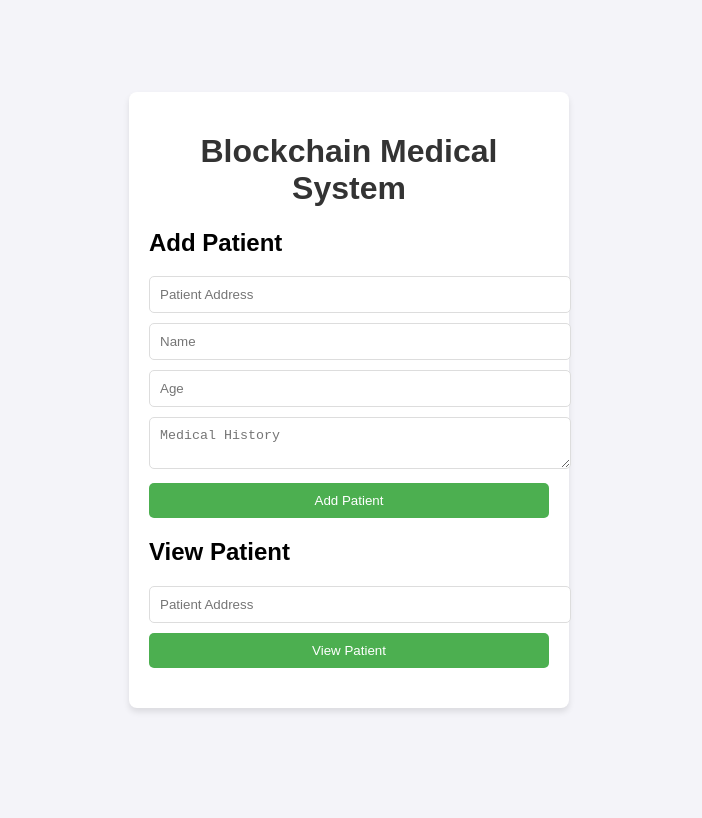
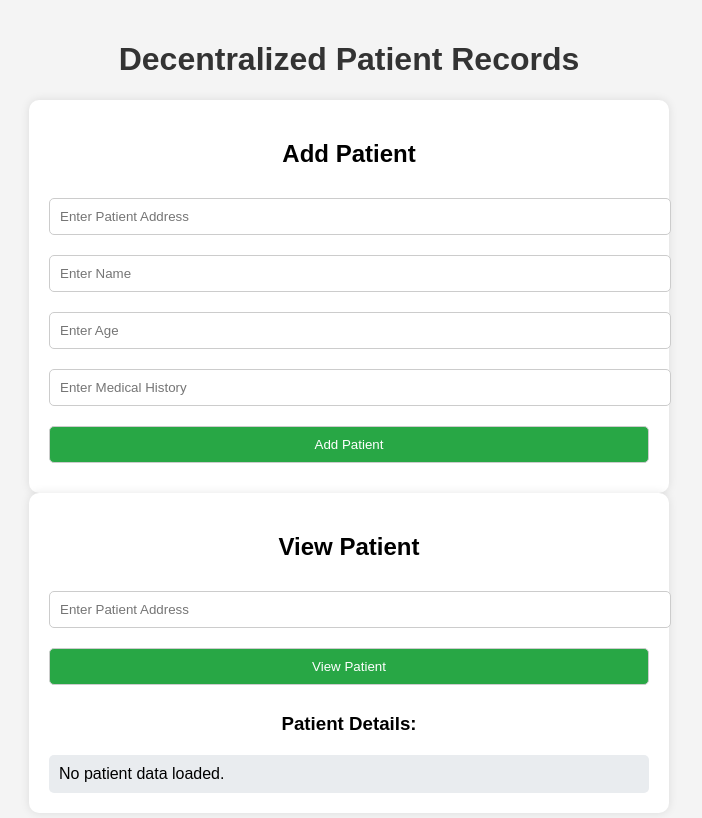
Before and after one commit to M-Umar-Amir/sonicdefi, a plain HTML site: page index.html in a window 1280 px wide. Shown: the whole page, without its empty margins (291-993 px from the left). Drawn offline with Linux system fonts and the light colour scheme.

Commit message:
Finalized basic Dapp

```diff
--- a/app.js
+++ b/app.js
@@ -16,7 +16,7 @@ window.onload = async () => {
   const provider = new ethers.providers.Web3Provider(window.ethereum);
   const signer = provider.getSigner();
 
-  const contractAddress = "0xf2Bb73742657e30661c2cc74ADaA5E62790Fd107";  // Replace with your contract address
+  const contractAddress = "0x1D7ab693906fCeDCEec4A231A9D9Ca78114b8847";  // Replace with your contract address
   const abi = [
       "function addDoctor(address doctor) external",
       "function addPatient(address patientAddress, string memory name, uint256 age, string memory medicalHistory) external",
@@ -25,6 +25,9 @@ window.onload = async () => {
 
   const contract = new ethers.Contract(contractAddress, abi, signer);
 
+  await contract.addDoctor("0xf2Bb73742657e30661c2cc74ADaA5E62790Fd107");
+
+  // Add Patient
   document.getElementById("addPatientButton").addEventListener("click", async () => {
       try {
           const patientAddress = document.getElementById("patientAddress").value;
@@ -47,4 +50,37 @@ window.onload = async () => {
           alert(`Failed to add patient: ${error.message}`);
       }
   });
+
+  // View Patient
+  document.getElementById("viewPatientButton").addEventListener("click", async () => {
+      try {
+          const patientAddress = document.getElementById("patientAddressView").value;
+
+          if (!ethers.utils.isAddress(patientAddress)) {
+              alert("Invalid Ethereum address!");
+              return;
+          }
+
+          const patientData = await contract.getPatient(patientAddress);
+
+          if (!patientData || !patientData[0]) {
+              alert("Patient not found!");
+              return;
+          }
+
+          const name = patientData[0];
+          const age = patientData[1];
+          const medicalHistory = patientData[2];
+
+          document.getElementById("patientDetails").innerHTML = `
+              <strong>Name:</strong> ${name} <br>
+              <strong>Age:</strong> ${age} <br>
+              <strong>Medical History:</strong> ${medicalHistory}
+          `;
+
+      } catch (error) {
+          console.error("Error fetching patient:", error);
+          alert(`Failed to retrieve patient: ${error.message}`);
+      }
+  });
 };
--- a/index.html
+++ b/index.html
@@ -3,39 +3,72 @@
 <head>
     <meta charset="UTF-8">
     <meta name="viewport" content="width=device-width, initial-scale=1.0">
-  <title>Blockchain Medical System</title>
-  <link rel="stylesheet" href="style.css">
+    <title>Decentralized Patient Records</title>
+    <script src="https://cdnjs.cloudflare.com/ajax/libs/ethers/5.7.2/ethers.umd.min.js"></script>
+    <script defer src="app.js"></script>
+    <style>
+        body {
+            font-family: Arial, sans-serif;
+            text-align: center;
+            margin: 0;
+            padding: 20px;
+            background-color: #f4f4f4;
+        }
+        h1 {
+            color: #333;
+        }
+        .container {
+            max-width: 600px;
+            margin: auto;
+            padding: 20px;
+            background: white;
+            box-shadow: 0px 0px 10px rgba(0, 0, 0, 0.1);
+            border-radius: 10px;
+        }
+        input, button {
+            width: 100%;
+            padding: 10px;
+            margin: 10px 0;
+            border: 1px solid #ccc;
+            border-radius: 5px;
+        }
+        button {
+            background-color: #28a745;
+            color: white;
+            cursor: pointer;
+        }
+        button:hover {
+            background-color: #218838;
+        }
+        #patientDetails {
+            margin-top: 20px;
+            text-align: left;
+            padding: 10px;
+            background: #e9ecef;
+            border-radius: 5px;
+        }
+    </style>
 </head>
 <body>
+
+    <h1>Decentralized Patient Records</h1>
+
     <div class="container">
-    <h1>Blockchain Medical System</h1>
-
-    <!-- Form to add a new patient -->
-    <div class="form-section">
         <h2>Add Patient</h2>
-      <input type="text" id="patientAddress" placeholder="Patient Address" />
-      <input type="text" id="name" placeholder="Name" />
-      <input type="number" id="age" placeholder="Age" />
-      <textarea id="medicalHistory" placeholder="Medical History"></textarea>
+        <input type="text" id="patientAddress" placeholder="Enter Patient Address">
+        <input type="text" id="name" placeholder="Enter Name">
+        <input type="number" id="age" placeholder="Enter Age">
+        <input type="text" id="medicalHistory" placeholder="Enter Medical History">
         <button id="addPatientButton">Add Patient</button>
     </div>
 
-    <!-- Form to view a patient record -->
-    <div class="form-section">
+    <div class="container">
         <h2>View Patient</h2>
-      <input type="text" id="viewPatientAddress" placeholder="Patient Address" />
+        <input type="text" id="patientAddressView" placeholder="Enter Patient Address">
         <button id="viewPatientButton">View Patient</button>
-
-      <div id="patientInfo">
-        <p id="patientName"></p>
-        <p id="patientAge"></p>
-        <p id="patientHistory"></p>
-      </div>
-    </div>
+        <h3>Patient Details:</h3>
+        <div id="patientDetails">No patient data loaded.</div>
     </div>
 
-  <!-- Include Ethers.js -->
-  <script src="https://cdn.jsdelivr.net/npm/ethers@5.4.5/dist/ethers.umd.min.js"></script>
-  <script src="app.js"></script>
 </body>
 </html>
```
Also changed, not shown: 1 other file. Lines whose indentation alone changed are shown as unchanged.
